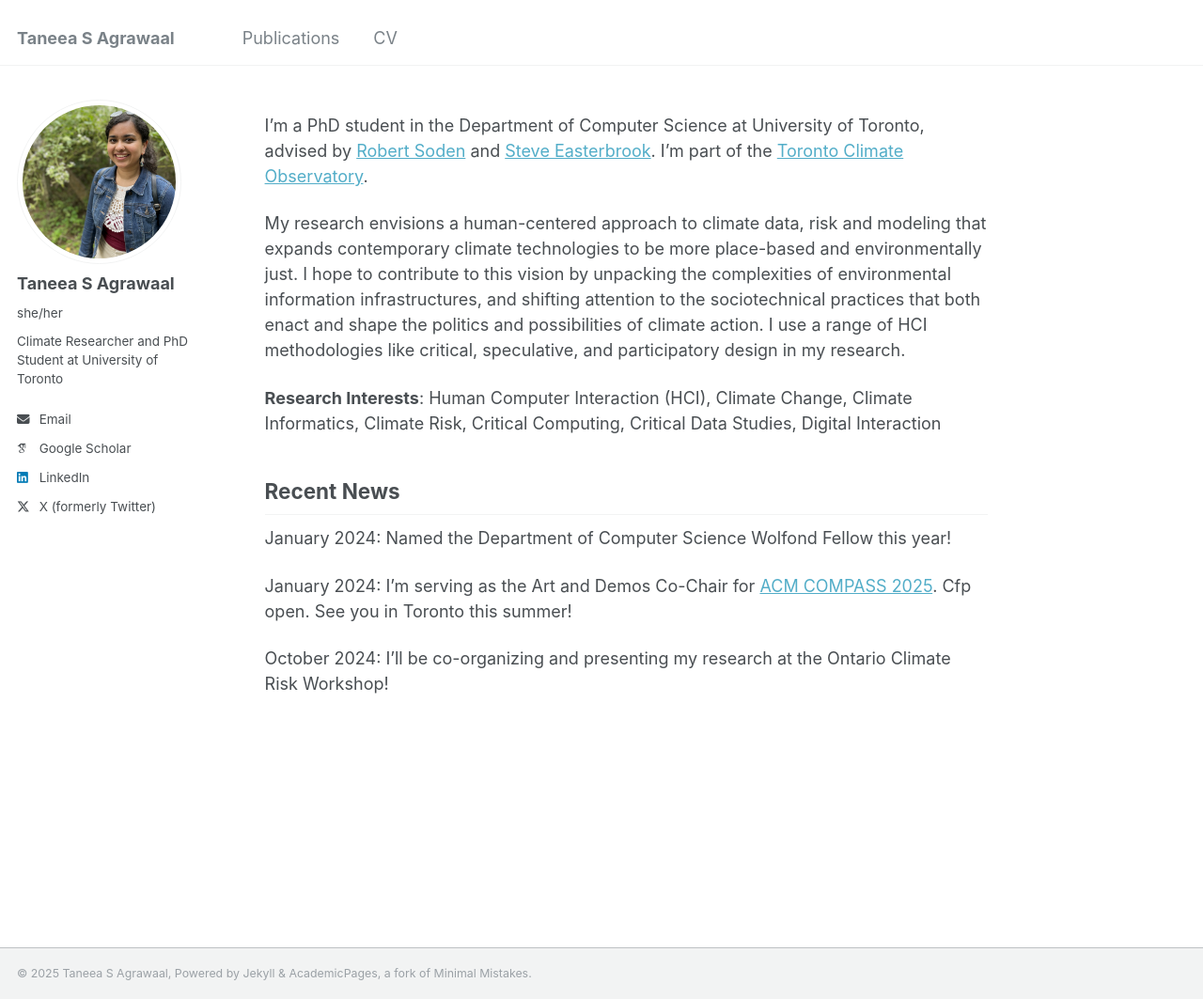
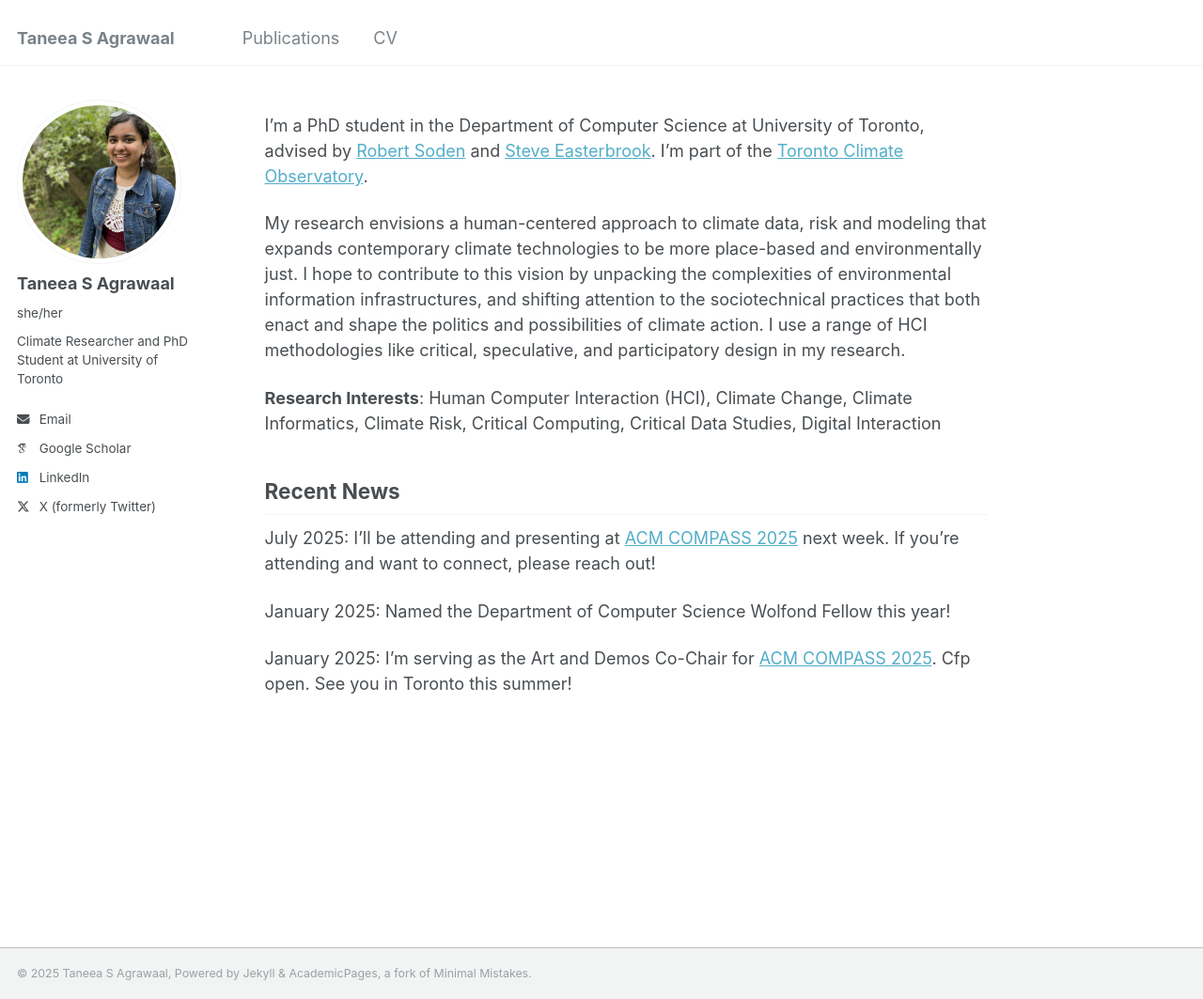
Before and after one commit to TanSA05/website, a Jekyll site: the page built from _pages/about.md, in a window 1280 px wide and 1063 px high. Shown: the whole window at 94% size. Built offline with Jekyll 4.4.1, drawn with Linux system fonts in a browser that asks for light colours; some web fonts are replaced.

Commit message:
Update about.md

```diff
--- a/_pages/about.md
+++ b/_pages/about.md
@@ -14,8 +14,8 @@ My research envisions a human-centered approach to climate data, risk and modeli
 **Research Interests**: Human Computer Interaction (HCI), Climate Change, Climate Informatics, Climate Risk, Critical Computing, Critical Data Studies, Digital Interaction
 
 ## Recent News
-January 2024: Named the Department of Computer Science Wolfond Fellow this year!
+July 2025: I'll be attending and presenting at [ACM COMPASS 2025](https://compass.acm.org/) next week. If you're attending and want to connect, please reach out!
 
-January 2024: I'm serving as the Art and Demos Co-Chair for [ACM COMPASS 2025](https://compass.acm.org/). Cfp open. See you in Toronto this summer!
+January 2025: Named the Department of Computer Science Wolfond Fellow this year!
 
-October 2024: I'll be co-organizing and presenting my research at the Ontario Climate Risk Workshop!
+January 2025: I'm serving as the Art and Demos Co-Chair for [ACM COMPASS 2025](https://compass.acm.org/). Cfp open. See you in Toronto this summer!
```
